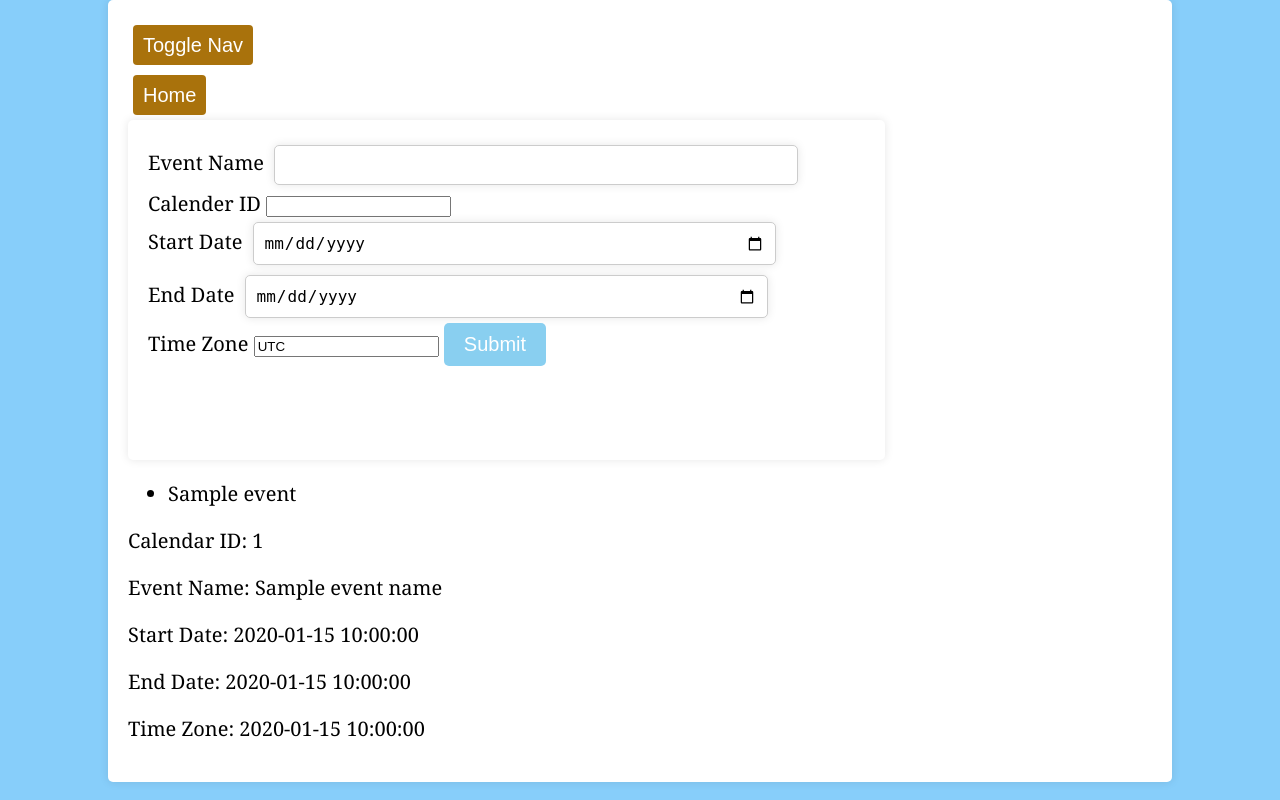
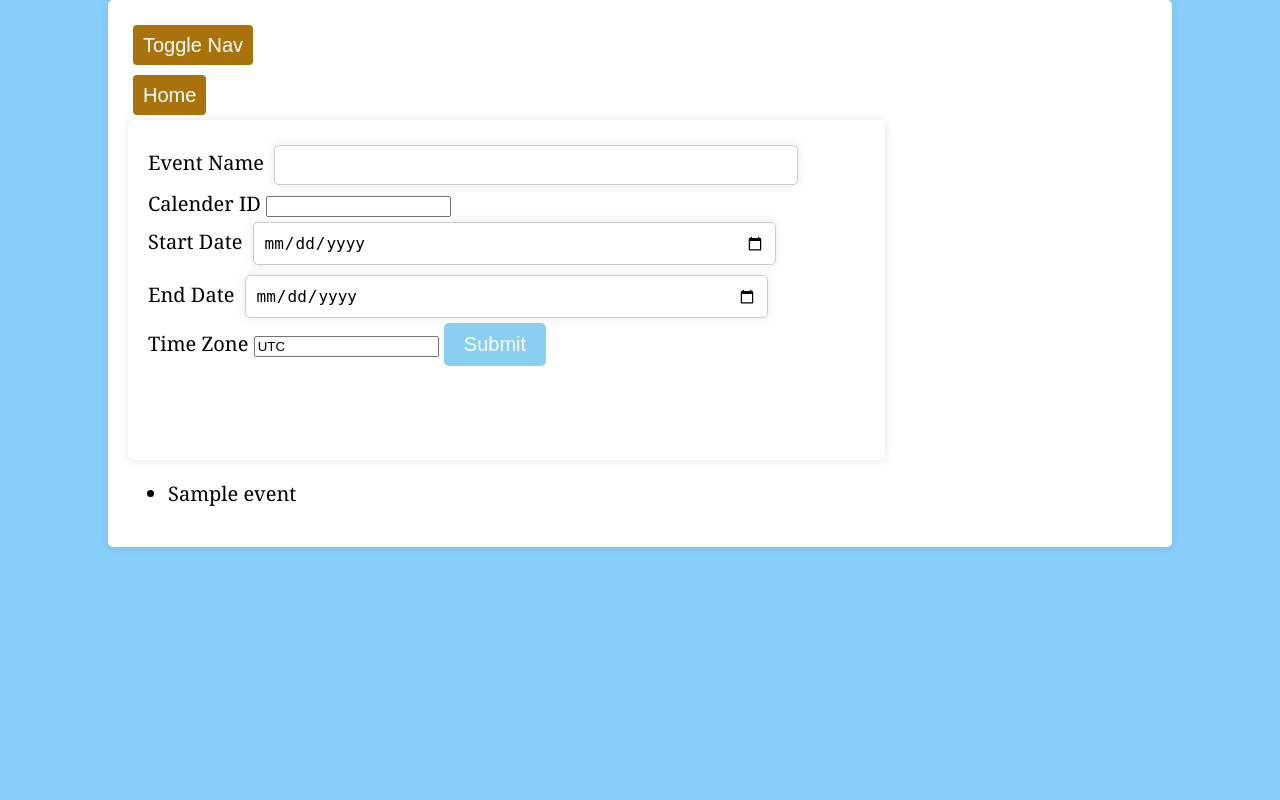
Before and after one commit to Isabelle-C/weekly-markdown, a Flask app: template templates/scheduler.html in a window 1280 px wide. Run offline with Flask 3, Linux system fonts and the light colour scheme; the template is opened without the code that fills it: most values are stand-ins (such as "Sample title", 1, 10 or a date in 2020); parts of the project's set-up code (start-up, migrations or seed data) failed here and were passed over.

Commit message:
Minor formatting

```diff
--- a/routes_scheduler.py
+++ b/routes_scheduler.py
@@ -188,6 +188,6 @@ def get_events():
                     else:
                         end_d = event_end_date.strftime('%I:%M %p').lstrip("0")
 
-                        events_to_write.append(f"- {start_time_day} {start_time_time} - {end_d}")
+                        events_to_write.append(f"{start_time_day} {start_time_time} - {end_d}")
 
         return render_template('scheduler.html', events_to_write=events_to_write, calender_ids=calendars, timezones=timezones)
--- a/templates/scheduler.html
+++ b/templates/scheduler.html
@@ -46,7 +46,7 @@
 
     {% if events_to_write == [] %}
 
-    <h1>No Events Found</h1>
+    <h3>No Events Found</h3>
 
     {% else %}
 
@@ -58,11 +58,6 @@
 
     {% endif %}
 
-    <p>Calendar ID: {{ calendar_id }}</p>
-    <p>Event Name: {{ event_name }}</p>
-    <p>Start Date: {{ start_date }}</p>
-    <p>End Date: {{ end_date }}</p>
-    <p>Time Zone: {{ time_zone }}</p>
 </div>
 
 {% endblock %}
```
